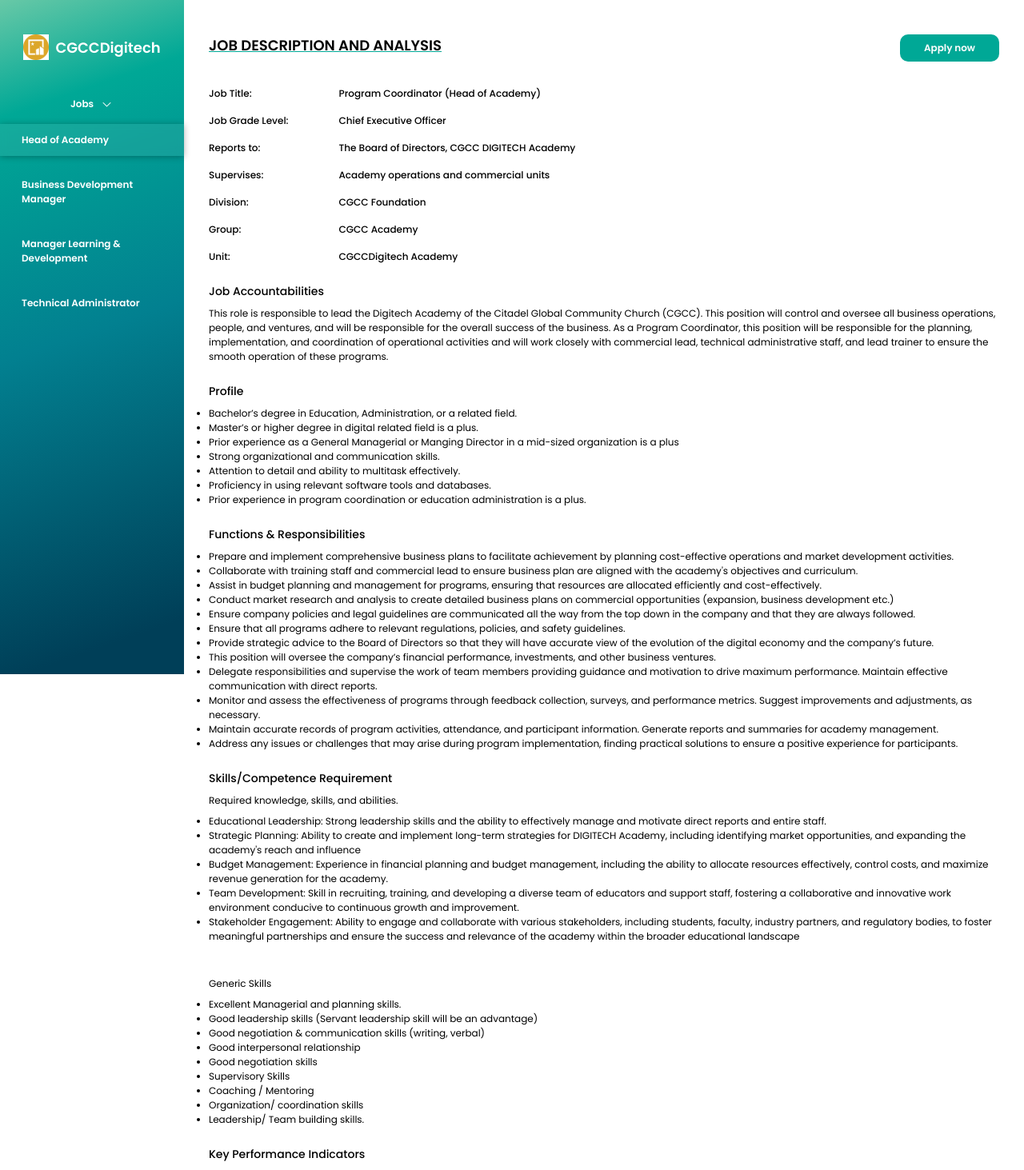
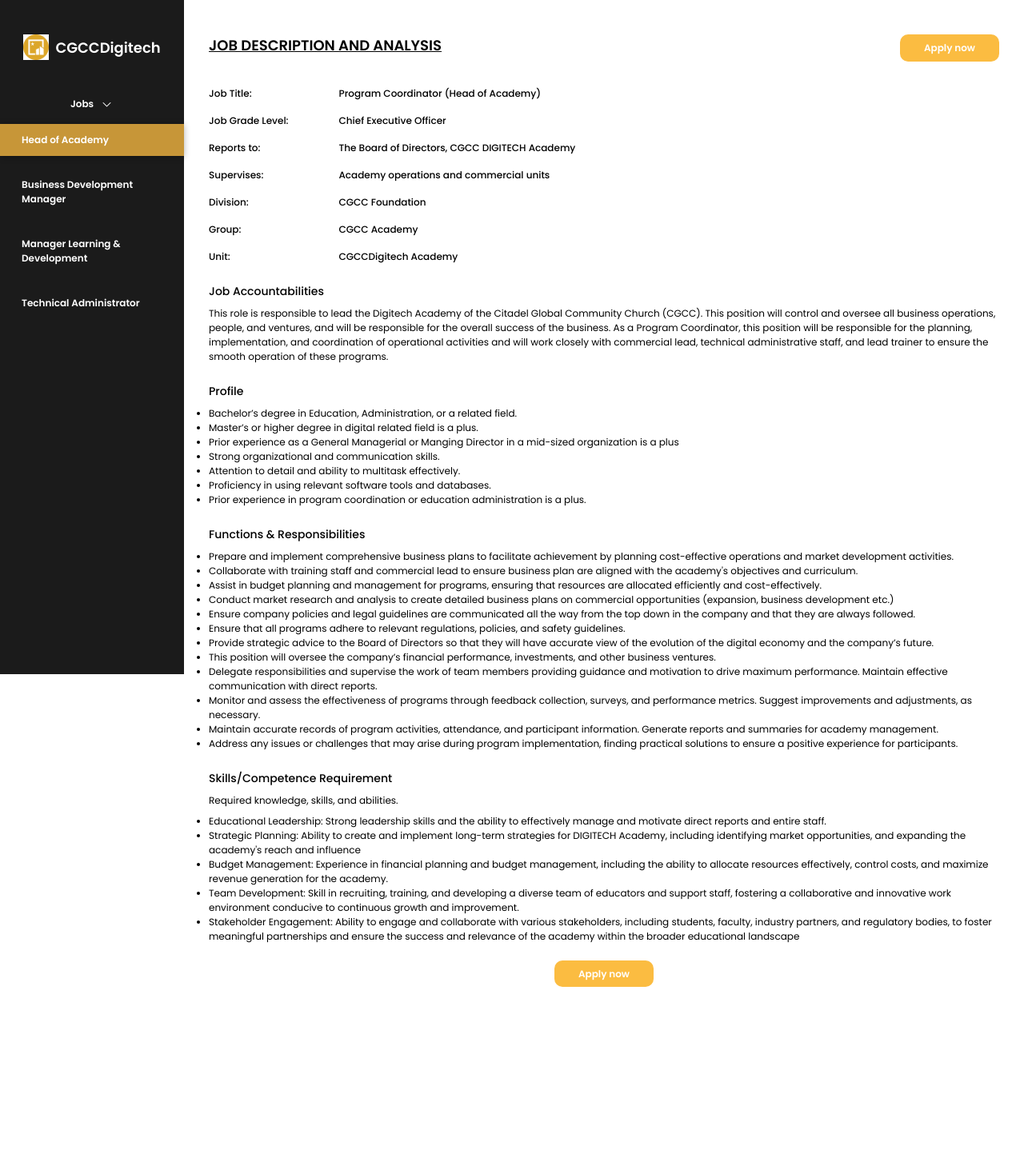
Before and after one commit to iamdokun/cgcc, a React (Create React App) app: page /jobs/head-of-academy in a window 1280 px wide. Shown: the top 1463 px of the page at 80% size. After the commit the page ends 1272 px from the top, so only its background shows below. Built offline with nearby package versions, Linux system fonts and the light colour scheme.

Commit message:
update on colors

```diff
--- a/src/business-development-manager.jsx
+++ b/src/business-development-manager.jsx
@@ -186,15 +186,12 @@
             <li>Good report writing and presentation skills.</li>
             <li>Excellent data management skills</li>
           </ul>
-          <br />
+          {/* <br />
           <p className={styles.desc}>Generic Skills</p>
 
           <ul className={styles.listWrap}>
             <li>Good business relationship skills</li>
-            {/* <li>
-              Good leadership skills (Servant leadership skill will be an
-              advantage)
-            </li> */}
+
             <li>Good negotiation & communication skills (writing, verbal)</li>
             <li>Good interpersonal relationship</li>
             <li>Good negotiation skills</li>
@@ -202,10 +199,10 @@
             <li>Coaching </li>
             <li>Organization/ coordination skills</li>
             <li>Leadership/ Team building skills.</li>
-          </ul>
+          </ul> */}
         </div>
 
-        <div className={styles.sectionWrap}>
+        {/* <div className={styles.sectionWrap}>
           <h4 className={styles.subHead}>Key Performance Indicators</h4>
           <ul className={styles.listWrap}>
             <li>
@@ -222,7 +219,7 @@
             </li>
             <li>Return on Investment (ROI): Evaluating the efficiency of business development efforts by assessing the ROI on various marketing and partnership initiatives, ensuring that the resources invested yield positive results for the academy</li>
           </ul>
-        </div>
+        </div> */}
 
         <div className={styles.btnWrap}>
           <Link
--- a/src/head-of-academy.jsx
+++ b/src/head-of-academy.jsx
@@ -233,7 +233,7 @@
               broader educational landscape
             </li>
           </ul>
-          <br />
+          {/* <br />
           <p className={styles.desc}>Generic Skills</p>
 
           <ul className={styles.listWrap}>
@@ -249,10 +249,10 @@
             <li>Coaching / Mentoring</li>
             <li>Organization/ coordination skills</li>
             <li>Leadership/ Team building skills.</li>
-          </ul>
+          </ul> */}
         </div>
 
-        <div className={styles.sectionWrap}>
+        {/* <div className={styles.sectionWrap}>
           <h4 className={styles.subHead}>Key Performance Indicators</h4>
           <ul className={styles.listWrap}>
             <li>
@@ -280,7 +280,7 @@
               online platforms.
             </li>
           </ul>
-        </div>
+        </div> */}
 
         <div className={styles.btnWrap}>
           <Link
--- a/src/home.jsx
+++ b/src/home.jsx
@@ -37,7 +37,7 @@
       </header>
 
       <main>
-        <h1>Job Oppurtunities</h1>
+        <h1>Job Opportunities</h1>
         <h3>
           Advance your career and take the next steps with job oppurtunities
           available at CGCCDigitech academy
--- a/src/manager-learning-development.jsx
+++ b/src/manager-learning-development.jsx
@@ -184,7 +184,7 @@
             <li>Excellent data management skills</li>
           </ul>
 
-          <p className={styles.desc}>Generic Skills</p>
+          {/* <p className={styles.desc}>Generic Skills</p>
 
           <ul className={styles.listWrap}>
             <li>Good negotiation & communication skills (writing, verbal).</li>
@@ -204,10 +204,10 @@
             </li>
             <li>Leadership/ Team building skills</li>
 
-          </ul>
+          </ul> */}
         </div>
 
-        <div className={styles.sectionWrap}>
+        {/* <div className={styles.sectionWrap}>
           <h4 className={styles.subHead}>Key Performance Indicators</h4>
           <ul className={styles.listWrap}>
             <li>
@@ -226,7 +226,7 @@
             <li>Employee engagement – employee performance, satisfaction, and retention</li>
             <li>Stakeholders’ perception – Net Promoter Score (NPS), Return on Investment (RoI – quantitative and qualitative)</li>
           </ul>
-        </div>
+        </div> */}
 
         <div className={styles.btnWrap}>
           <Link
--- a/src/styles/home.module.scss
+++ b/src/styles/home.module.scss
@@ -1,6 +1,6 @@
 .homeWrap {
     // background: linear-gradient(117deg, rgba(5, 102, 141, 0.70) 0%, rgba(0, 168, 150, 0.70) 100%), url("../asset/img/homeBg.png") no-repeat;
-    background-image: url("../asset/img/bg.jpg");
+    background-image: url("../asset/img/bgGold.jpg");
     background-size: cover;
     height: 100vh;
     box-shadow: 0px 4px 19px 0px rgba(0, 0, 0, 0.30);
@@ -98,9 +98,9 @@
 
             .navbtn {
                 border-radius: 8px;
-                border: 2px solid #F0F3BD;
-                background: rgba(3, 3, 3, 0.10);
-                backdrop-filter: blur(2px);
+border: 2px solid #FFCE22;
+background: rgba(3, 3, 3, 0.10);
+backdrop-filter: blur(2px);
                 font-size: 15px;
                 padding: 0 8px;
 
@@ -234,10 +234,10 @@
 
         .btn {
             border-radius: 15px;
-            border: 2px solid #F0F3BD;
-            background: rgba(5, 0, 0, 0.30);
-            box-shadow: 0px 6px 8px 0px rgba(0, 0, 0, 0.25);
-            backdrop-filter: blur(5px);
+border: 2px solid  #FFCE22;
+background: rgba(5, 0, 0, 0.30);
+box-shadow: 0px 6px 8px 0px rgba(0, 0, 0, 0.25);
+backdrop-filter: blur(5px);
             font-size: 24px;
             font-style: normal;
             font-weight: 700;
--- a/src/styles/jobs.module.scss
+++ b/src/styles/jobs.module.scss
@@ -5,7 +5,8 @@
         width: 230px;
         height: 100vh;
         position: fixed;
-        background: linear-gradient(341deg, #003F58 7.44%, #028090 50.75%, #00A896 83.99%, #F0F3BD 121.05%);
+        // background: linear-gradient(341deg, #003F58 7.44%, #028090 50.75%, #00A896 83.99%, #F0F3BD 121.05%);
+        background: #1B1B1B;
         padding-top: 43px;
 
         @media (max-width: 768px) {
@@ -96,9 +97,9 @@
                 gap: 16px;
 
                 .active {
-                    background: rgba(217, 217, 217, 0.09);
-                    box-shadow: 0px 1px 8px 0px rgba(0, 0, 0, 0.30);
-                    backdrop-filter: blur(5px);
+                    background:  rgba(251, 188, 65, 0.77);
+box-shadow: 0px 1px 8px 0px rgba(0, 0, 0, 0.30);
+backdrop-filter: blur(5px);
                 }
 
                 li {
@@ -142,7 +143,7 @@
 
         .formLink {
             border-radius: 10px;
-            background: #00A896;
+            background: #FBBC41;
             color: #FFF;
             text-align: center;
             font-size: 12px;
@@ -169,7 +170,7 @@
                 font-weight: 600;
                 line-height: normal;
                 text-decoration: underline;
-                text-decoration-color: #00A896;
+                text-decoration-color: #000;
 
 
                 @media (min-width: 1440px) {
--- a/src/technical-administrator.jsx
+++ b/src/technical-administrator.jsx
@@ -219,8 +219,8 @@
             </li>
 
           </ul>
-          {/* <br /> */}
-          <p className={styles.desc}>Generic Skills</p>
+
+          {/* <p className={styles.desc}>Generic Skills</p>
 
           <ul className={styles.listWrap}>
             <li>Excellent customer service and organizational skills.</li>
@@ -239,10 +239,10 @@
             Organization/ coordination skills
             </li>
 
-          </ul>
+          </ul> */}
         </div>
 
-        <div className={styles.sectionWrap}>
+        {/* <div className={styles.sectionWrap}>
           <h4 className={styles.subHead}>Key Performance Indicators</h4>
           <ul className={styles.listWrap}>
             <li>
@@ -260,7 +260,7 @@
             <li>Process Improvement: Identifying areas for process improvement within the administrative functions, implementing streamlined processes, and integrating efficient technologies to enhance overall operational effectiveness.</li>
             <li>Customer Service Metrics: Tracking customer service metrics, including response times, query resolution rates, and overall customer satisfaction with the administrative support provided by the digital academy.</li>
           </ul>
-        </div>
+        </div> */}
 
         <div className={styles.btnWrap}>
           <Link
```
Also changed, not shown: 1 other file (tests, documents, lock files or other folders).
